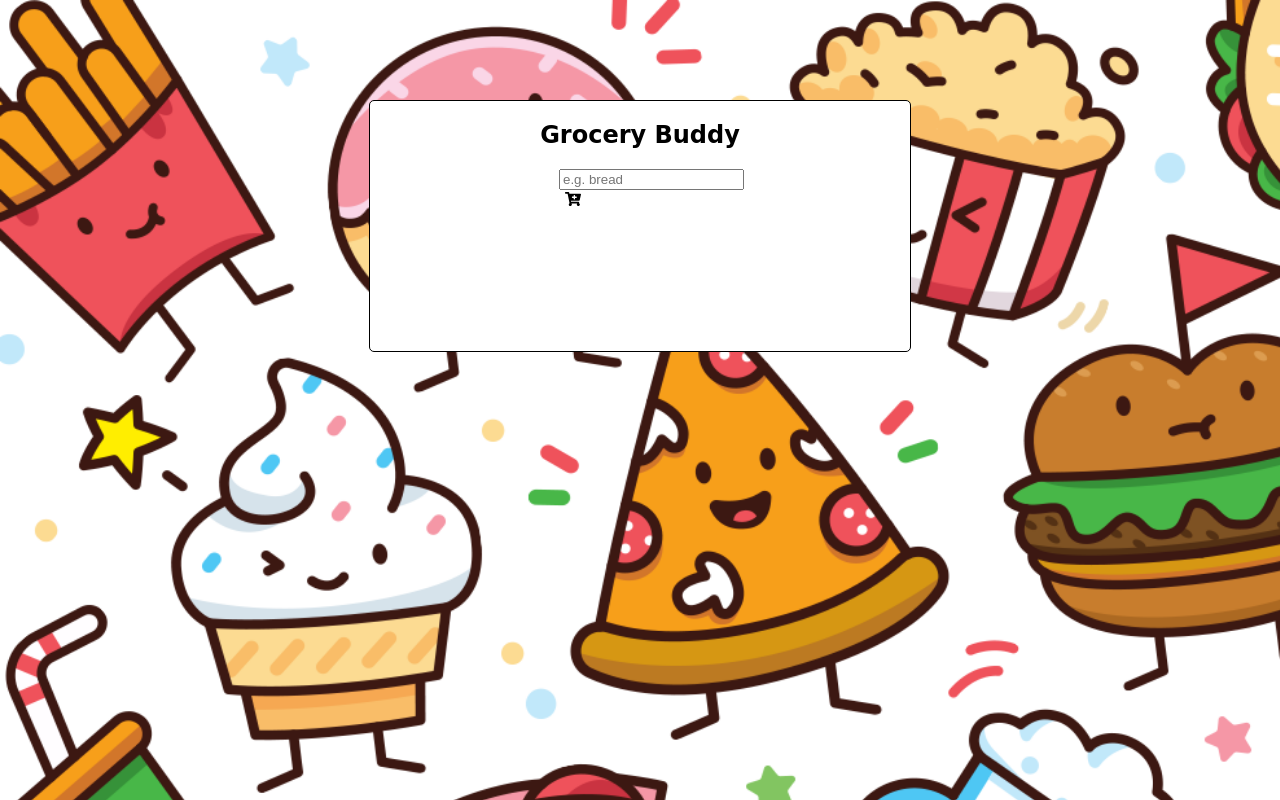
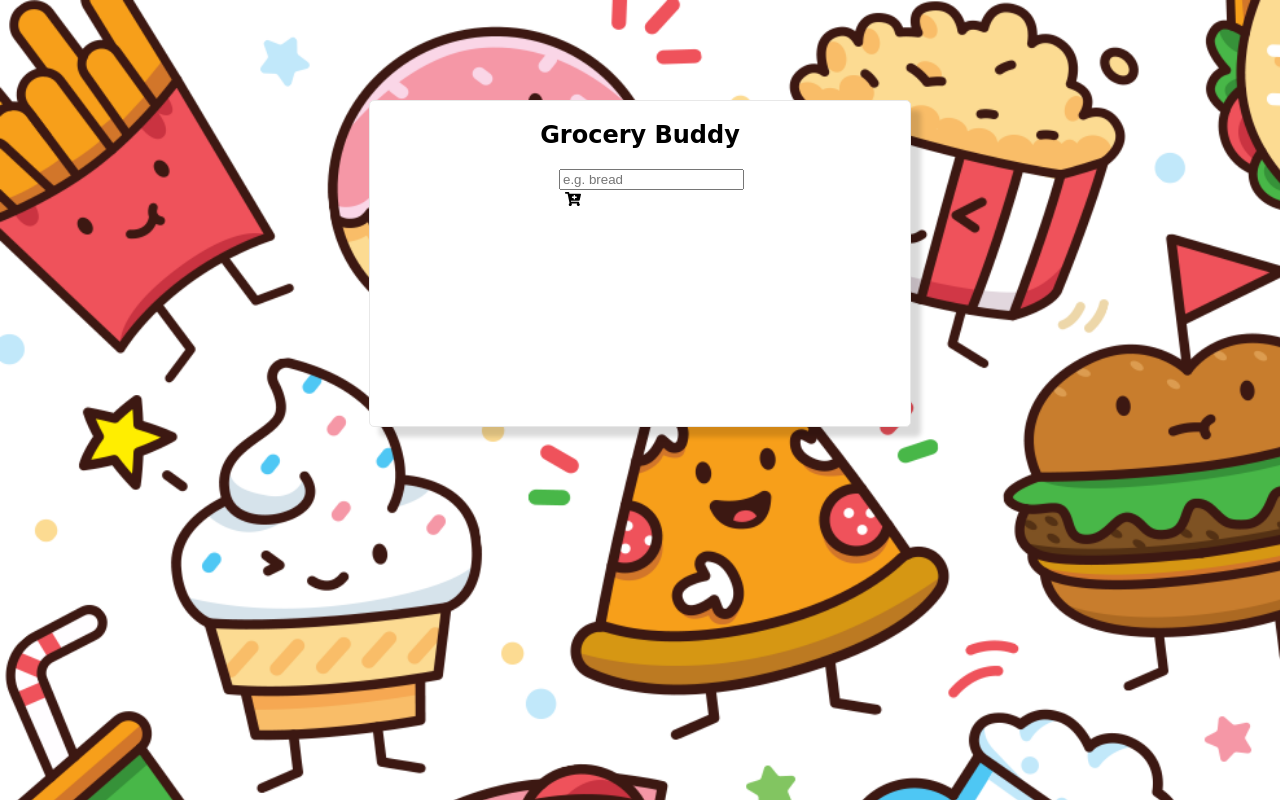
Before and after one commit to otsang3/grocery-buddy, a React (Create React App) app: page / in a window 1280 px wide. Shown: the top 800 px of the page. Built offline with nearby package versions, Linux system fonts and the light colour scheme.

Commit message:
minor css changes

```diff
--- a/src/components/Form.js
+++ b/src/components/Form.js
@@ -15,7 +15,7 @@ function Form() {
         setValue("")
     }
 
-    const { state, addListItem } = listContext
+    const { addListItem } = listContext
 
     return(
         <div className="form">
@@ -25,7 +25,6 @@ function Form() {
             placeholder="e.g. bread"
             />
             <button onClick={() => handleClick()}><FaCartPlus size={16}/></button>
-
         </div>
     )
 }
--- a/src/components/ListItem.js
+++ b/src/components/ListItem.js
@@ -52,11 +52,10 @@ function ListItem(props) {
     return(
         <ul>
             {state.editToggle ?
-            <input className="flexbox-1" value={state.text} onChange={(event) => handleChange(event.target.value)}
+            <input className="listEdit" value={state.text} onChange={(event) => handleChange(event.target.value)}
             />
             :
             <li className="flexbox-1">{props.item}</li>}
-
             <button className="flexbox-2" onClick={() => handleToggle()}>{buttonDisplay}</button>
             <button className="flexbox-2" onClick={() => deleteListItem(props.id)}><div style={{color: "#C0C0C0"}}><FaTrash/></div></button>
         </ul>
--- a/src/index.css
+++ b/src/index.css
@@ -58,14 +58,19 @@ ul {
   background-color: white;
   border-width: 1px;
   border-style: solid;
+  border-color: #E8E8E8;
   border-radius: 5px;
-  min-height: 250px;
+  min-height: 300px;
   max-width: 800px;
   width: 50%;
   margin: 0 auto;
+  padding-bottom: 25px;
+  -webkit-box-shadow: 10px 10px 5px 0px rgba(0,0,0,0.15);
+  -moz-box-shadow: 10px 10px 5px 0px rgba(0,0,0,0.15);
+  box-shadow: 10px 10px 5px 0px rgba(0,0,0,0.15);
 }
 
-.flexbox-1 {
+.flexbox-1, .listEdit {
   flex-basis: 60%;
   margin-left: 60px;
 }
@@ -78,3 +83,17 @@ ul {
   margin: 0 auto;
   width: 30%;
 }
+
+.listEdit {
+  background: none;
+  border: none;
+  color:grey;
+  padding: 0;
+  font-family: "Comic Sans MS", cursive, sans-serif;
+  font-size: 16px;
+}
+
+/* input:focus {
+  background: white;
+  border: 1px solid grey;
+} */
```
